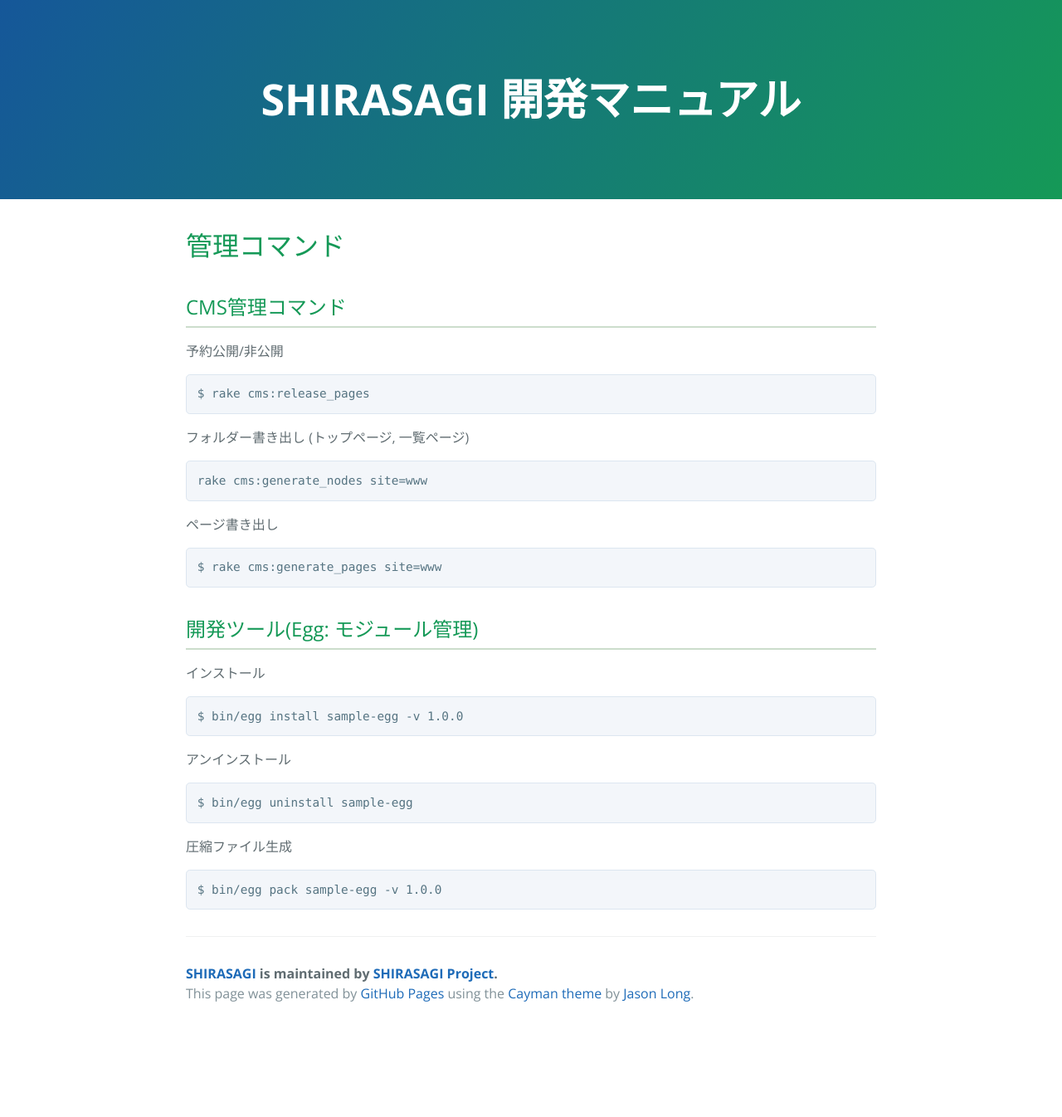
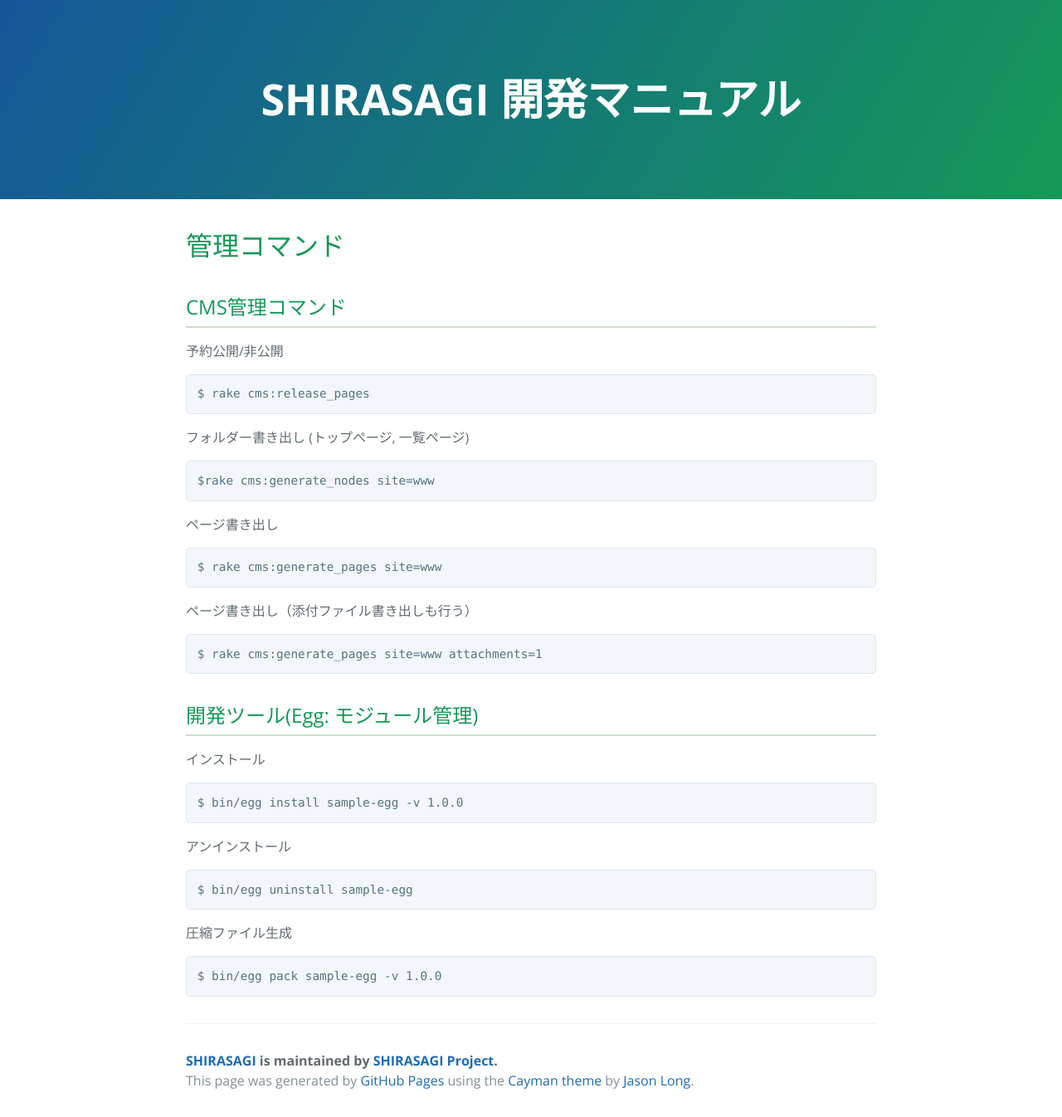
Before and after one commit to shirasagi/shirasagi.github.io, a Jekyll site: the page built from settings/cmd.md, in a window 1280 px wide. Shown: the whole page at 83% size. Built offline with Jekyll 4.4.1, drawn with Linux system fonts in a browser that asks for light colours; nearby versions of some CDN libraries; Markdown is read by kramdown in place of the engine named in the settings; before the commit the page ends 1241 px from its top, so only the background shows below that.

Commit message:
[add] attachmens=1 option to cms:generate_pages

````diff
--- a/settings/cmd.md
+++ b/settings/cmd.md
@@ -14,13 +14,19 @@
 フォルダー書き出し (トップページ, 一覧ページ)
 
 ```
-rake cms:generate_nodes site=www
+$rake cms:generate_nodes site=www
 ```
 
 ページ書き出し
 
 ```
 $ rake cms:generate_pages site=www
+```
+
+ページ書き出し（添付ファイル書き出しも行う）
+
+```
+$ rake cms:generate_pages site=www attachments=1
 ```
 
 ## 開発ツール(Egg: モジュール管理)
````
